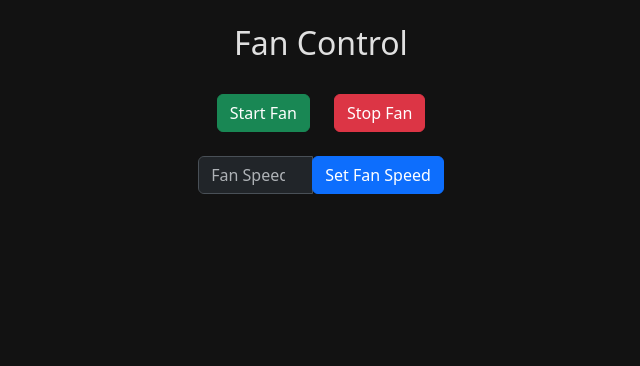
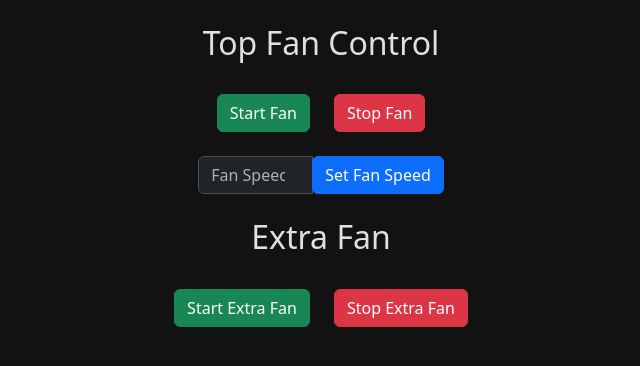
Before and after one commit to JavierVolpe/SmartGrow, a Flask app: page /fan_control in a window 1280 px wide. Shown: the part 56-422 px from the top of the page, without its empty margins (319-959 px from the left). Run offline with Flask 3, Linux system fonts and the light colour scheme; a user stored in the database is signed in.

Commit message:
Minor updates

```diff
--- a/Microcontroller/main.py
+++ b/Microcontroller/main.py
@@ -15,7 +15,7 @@
 fan_pwm_pin = 14      # Use GPIO 14 for fan PWM control
 
 # Config
-test_mode = True # If True, then it will sleep for 5 seconds instead of 30 minutes
+test_mode = False # If True, then it will sleep for 5 seconds instead of 30 minutes
 sleep_time = 1800 if not test_mode else 5  # Sleep time in seconds (30 minutes)
 
 # MQTT
--- a/mqtt_plug_control.py
+++ b/mqtt_plug_control.py
@@ -102,7 +102,7 @@
     # if Config.MQTT_USERNAME:
     #     client.username_pw_set(Config.MQTT_USERNAME, Config.MQTT_PASSWORD)
 
-    client.connect(Config.MQTT_BROKER, Config.MQTT_PORT, 60)
+    client.connect(Config.MQTT_BROKER_IP, Config.MQTT_BROKER_PORT, 60)
     client.loop_start()
 
     # Send the command
--- a/routes.py
+++ b/routes.py
@@ -407,6 +407,26 @@
         flash(f"Failed to stop fan. Error: {e}", "danger")
     return redirect(url_for("fan_control"))
 
+# Route to handle the "Start Fan" button
+@app.route("/start_extra_fan", methods=["POST"])
+@login_required
+def start_extra_fan():
+    try:
+        publish_mqtt_message("start_extra_fan", "Extra Fan started successfully.", "Failed to start fan")
+    except Exception as e:
+        flash(f"Failed to start fan. Error: {e}", "danger")
+    return redirect(url_for("fan_control"))
+
+# Route to handle the "Stop Fan" button
+@app.route("/stop_extra_fan", methods=["POST"])
+@login_required
+def stop_extra_fan():
+    try:
+        publish_mqtt_message("stop_extra_fan", "Extra Fan stopped successfully.", "Failed to stop fan")
+    except Exception as e:
+        flash(f"Failed to stop fan. Error: {e}", "danger")
+    return redirect(url_for("fan_control"))
+
 # Route to handle the "Set Fan Speed" form submission
 @app.route("/set_fan_speed", methods=["POST"])
 @login_required
@@ -426,6 +446,7 @@
     except Exception as e:
         flash(f"Failed to set fan speed. Error: {e}", "danger")
     return redirect(url_for("fan_control"))
+
 
 
 # Route to handle Smart Plug Control Display
--- a/templates/fan_control.html
+++ b/templates/fan_control.html
@@ -7,7 +7,7 @@
   <!-- Fan Control Heading -->
   <div class="row justify-content-center mt-4">
       <div class="col-12 text-center">
-            <h2>Fan Control</h2>
+          <h2>Top Fan Control</h2>
       </div>
   </div>
 
@@ -39,23 +39,36 @@
       </div>
   </div>
 
-    <!-- Flash Messages -->
-    {% with messages = get_flashed_messages(with_categories=true) %}
-      {% if messages %}
-        <div class="row justify-content-center">
-          <div class="col-8">
-            {% for category, message in messages %}
-              <div class="alert alert-{{ category }} alert-dismissible fade show" role="alert">
-                {{ message }}
-                <button type="button" class="close" data-dismiss="alert" aria-label="Close">
-                  <span aria-hidden="true">&times;</span>
-                </button>
-              </div>
-            {% endfor %}
+
+
+
+
+  <div class="container-fluid">
+    <!-- Fan Control Heading -->
+    <div class="row justify-content-center mt-4">
+        <div class="col-12 text-center">
+            <h2>Extra Fan</h2>
         </div>
     </div>
-      {% endif %}
-    {% endwith %}
+
+    <!-- Buttons to Control Fan -->
+    <div class="row justify-content-center my-4">
+        <div class="col-auto">
+            <form action="{{ url_for('start_extra_fan') }}" method="post">
+                <button type="submit" class="btn btn-success">Start Extra Fan</button>
+            </form>
+        </div>
+        <div class="col-auto">
+            <form action="{{ url_for('stop_extra_fan') }}" method="post">
+                <button type="submit" class="btn btn-danger">Stop Extra Fan</button>
+            </form>
+        </div>
+    </div>
+
+
+
+
+
 
 </div>
 {% endblock %}
--- a/templates/index.html
+++ b/templates/index.html
@@ -4,6 +4,8 @@
 
 {% block content %}
 <center>
-<img src="../static/.grow.png" alt"iot" class="img-fluid"></center>
-> {% endblock %}
+    <img src="../static/.grow.png" alt="iot" class="img-fluid" style="width: 100%; height: calc(100vh - 56px); max-width: 100%; object-fit: contain;">
+</center>
+{% endblock %}
+
 {% set active_menu = 'home' %}
--- a/templates/slideshow.html
+++ b/templates/slideshow.html
@@ -10,8 +10,9 @@
         </div>
 
         <div class="nav-buttons d-flex justify-content-between mt-4">
-            <a href="/slideshow/{{ prev_image }}" class="btn btn-outline-light">&#10094; Previous</a>
-            <a href="/slideshow/{{ next_image }}" class="btn btn-outline-light">Next &#10095;</a>
+            <a href="/slideshow/{{ next_image }}" class="btn btn-outline-light">&#10094; Previous</a>
+            <a href="/slideshow/{{ prev_image }}" class="btn btn-outline-light">Next &#10095;</a>
+
         </div>
 
         <!-- Display the date and time of the picture below the slideshow -->
```
Also changed, not shown: Microcontroller/testpython.py (added, +18 -0 lines), graph.py (+31 -9 lines), log_data.py (+17 -11 lines), templates/temperature.html (+8 -2 lines), static/.grow.png, 1 other file. Lines whose indentation alone changed are shown as unchanged.
